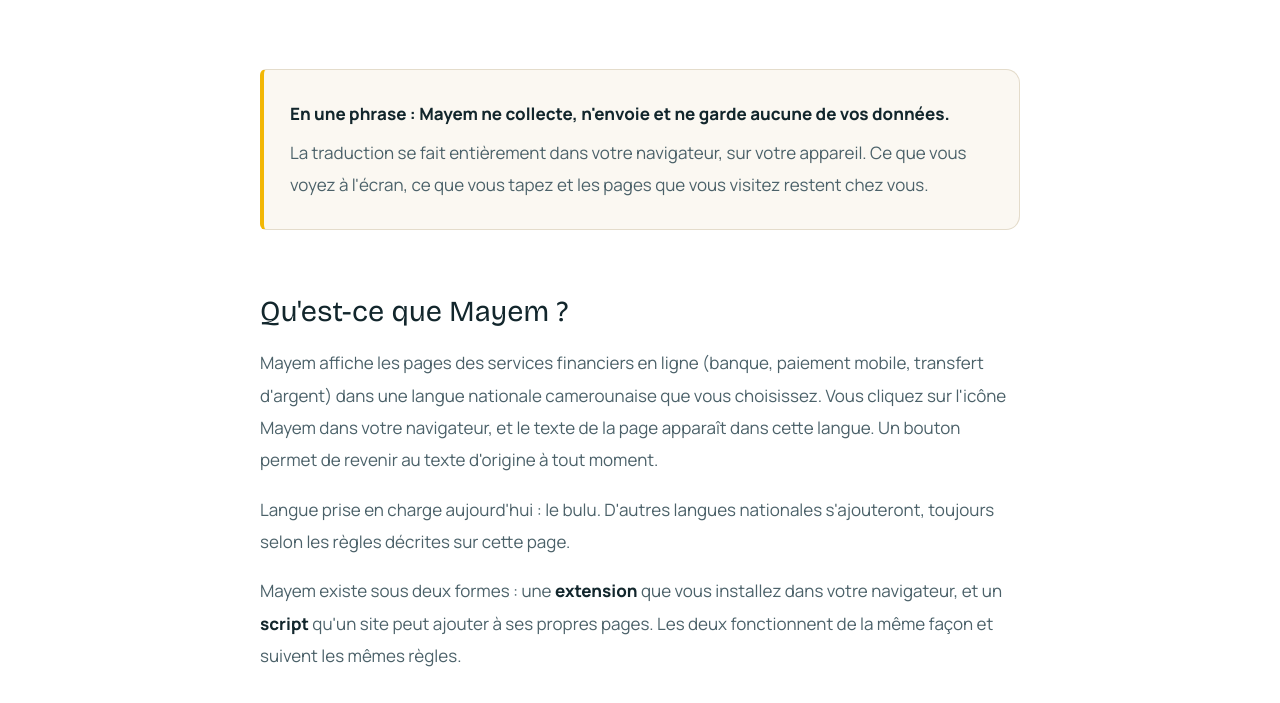
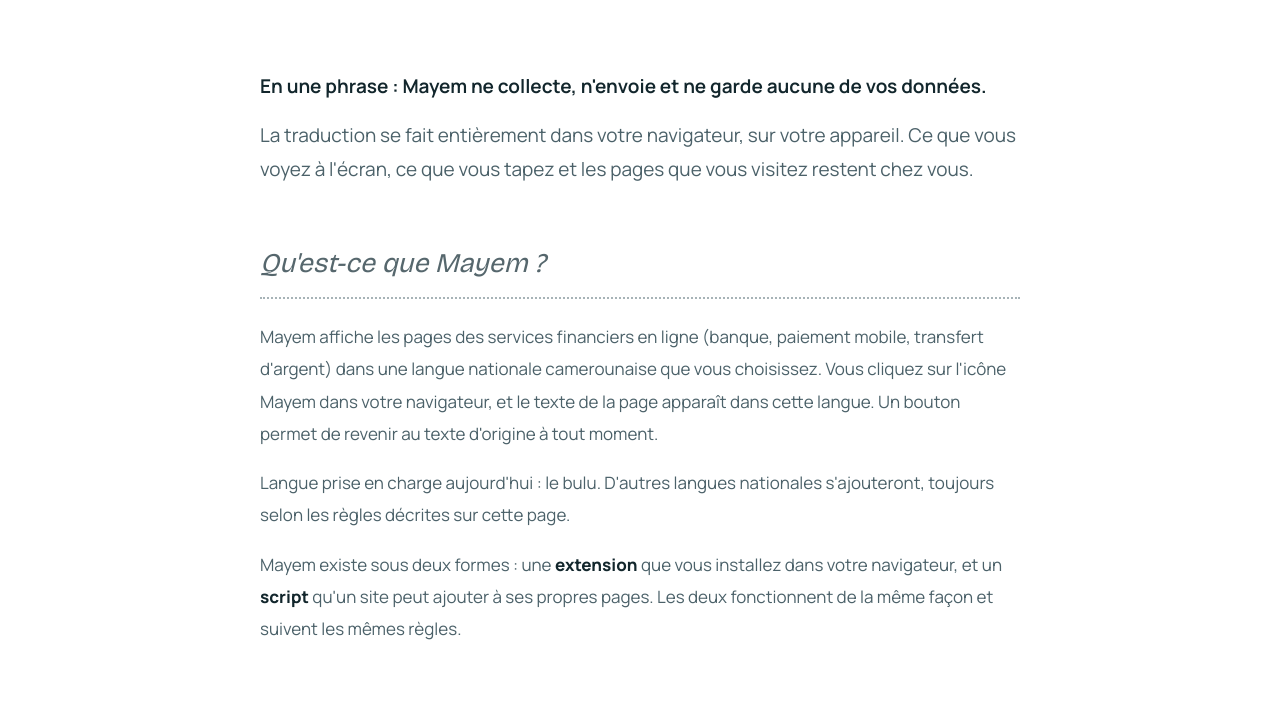
Before and after one commit to georgesmfee4/mayem, a browser extension: page docs/confidentialite.html in a window 1280 px wide. Shown: the part 408-1111 px from the top of the page. Drawn offline with Linux system fonts and the light colour scheme.

Commit message:
style(confidentialite): plus de panneau jaune, titres en italique gris soulignes de pointilles, texte inchange

```diff
--- a/docs/confidentialite.html
+++ b/docs/confidentialite.html
@@ -35,9 +35,9 @@
 </div>
 
 <main class="conteneur page-texte">
-<div class="colonne texte">
+<div class="colonne texte politique">
 
-<div class="resume">
+<div class="entree">
   <p><strong>En une phrase : Mayem ne collecte, n'envoie et ne garde aucune de vos données.</strong></p>
   <p>La traduction se fait entièrement dans votre navigateur, sur votre appareil. Ce que vous voyez à l'écran, ce que vous tapez et les pages que vous visitez restent chez vous.</p>
 </div>
--- a/docs/site.css
+++ b/docs/site.css
@@ -16,6 +16,8 @@
   --param: #8a5d00;
   --carte: #ffffff;
   --badge: #fbe7a6;
+  --titre-doux: #56676d;
+  --pointilles: #a7b3b7;
   --ombre: 0 1px 2px rgba(8, 41, 51, .06), 0 18px 40px -16px rgba(8, 41, 51, .22);
   --i-fond: #cfe3e8;
   --i-carte: #ffffff;
@@ -47,6 +49,8 @@
     --param: #f2c94c;
     --carte: #0d2c34;
     --badge: #f2b705;
+    --titre-doux: #b6c7cc;
+    --pointilles: #3e6770;
     --ombre: 0 1px 2px rgba(0, 0, 0, .3), 0 18px 40px -16px rgba(0, 0, 0, .6);
     --i-fond: #0f3a43;
     --i-carte: #0f3039;
@@ -200,8 +204,6 @@ a:hover { text-decoration-thickness: 2px; }
 .texte ol:not([class]) { counter-reset: etape; }
 .texte ol:not([class]) > li { position: relative; padding-left: 44px; margin: 18px 0; counter-increment: etape; }
 .texte ol:not([class]) > li::before { content: counter(etape); position: absolute; left: 0; top: .1em; width: 30px; height: 30px; border-radius: 50%; display: grid; place-items: center; font: 800 14px/1 var(--texte); color: var(--profond); background: var(--badge); }
-.resume { margin: 0 0 8px; padding: 22px 26px; background: var(--creme-clair); border: 1px solid var(--ligne); border-left: 4px solid var(--or); border-radius: 6px 14px 14px 6px; }
-.resume p { margin: 6px 0; }
 .note { margin: 22px 0; padding: 16px 20px; background: var(--creme-clair); border-left: 3px solid var(--or); border-radius: 0 12px 12px 0; font-size: 16px; }
 .note p { margin: 0; }
 .texte code { font: 550 .87em/1.5 var(--code); color: var(--encre); background: var(--creme); padding: 2px 6px; border-radius: 6px; overflow-wrap: anywhere; }
@@ -215,8 +217,12 @@ a:hover { text-decoration-thickness: 2px; }
 .texte td:first-child { white-space: nowrap; }
 @media (max-width: 560px) { .texte td:first-child { white-space: normal; } .texte th, .texte td { padding-inline: 8px; } }
 
-/* Confidentialité : une seule colonne */
+/* Confidentialité : une seule colonne, des titres discrets soulignés de pointillés */
 .page-texte { padding-block: 72px 104px; }
+.entree p { margin: 0 0 14px; font-size: 19px; line-height: 1.8; }
+.entree strong { font-weight: 650; }
+.politique h2 { margin: 60px 0 22px; padding-bottom: 16px; border-bottom: 2px dotted var(--pointilles); font: italic 400 27px/1.3 var(--titres); letter-spacing: 0; color: var(--titre-doux); }
+.politique ul:not([class]) > li::before { width: 6px; height: 6px; background: var(--pointilles); }
 
 /* Documentation : sommaire à gauche */
 .doc { display: grid; grid-template-columns: 220px minmax(0, 760px); justify-content: center; gap: 72px; padding-block: 72px 104px; }
```
